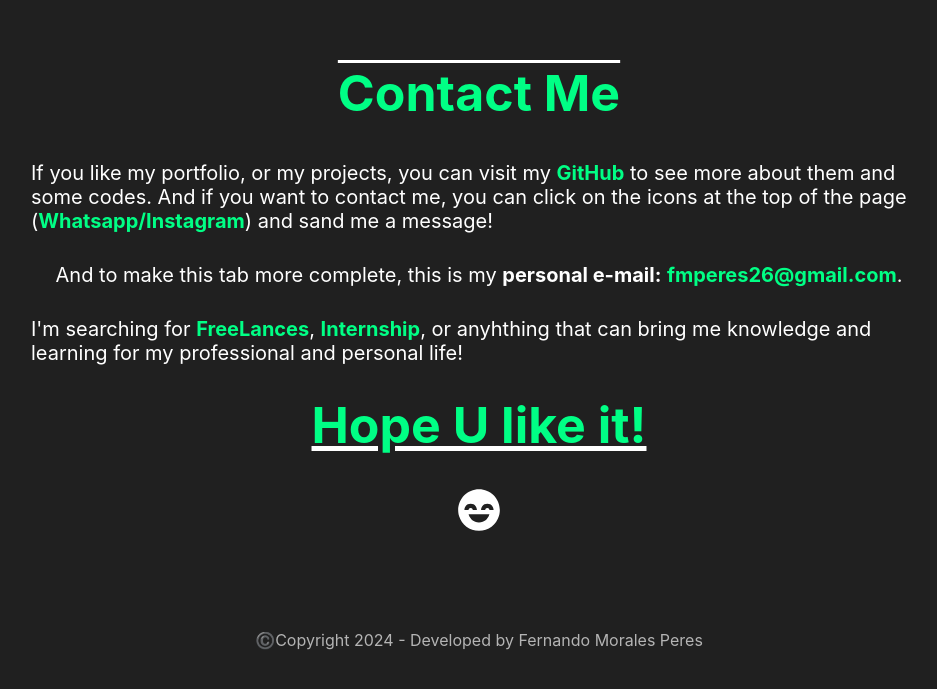
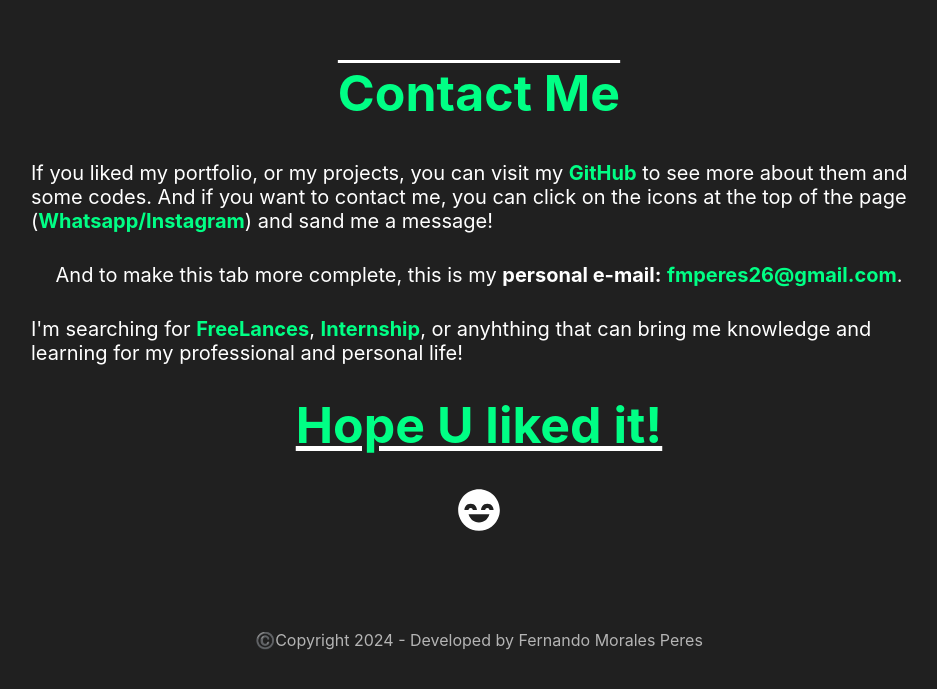
Before and after one commit to fernandomp26/fernandomorales_portfolio, a React (Vite) app: page / in a window 1280 px wide. Shown: the part 7104-7793 px from the top of the page, without its empty margins (161-1098 px from the left). Built offline with nearby package versions, Linux system fonts and the light colour scheme.

Commit message:
textos do contactMe arrumados

```diff
--- a/src/components/ContactMe.jsx
+++ b/src/components/ContactMe.jsx
@@ -11,10 +11,10 @@ export default function ContactMe({registerRef}) {
         <div className="contactme-container" ref={contactRef}>
             <h1 className="title">Contact Me</h1>
             <div className="contactme-content">
-                <p>If you like my portfolio, or my projects, you can visit my <b>GitHub</b> to see more about them and some codes. And if you want to contact me, you can click on the icons at the top of the page (<b>Whatsapp/Instagram</b>) and sand me a message!</p>
+                <p>If you liked my portfolio, or my projects, you can visit my <b>GitHub</b> to see more about them and some codes. And if you want to contact me, you can click on the icons at the top of the page (<b>Whatsapp/Instagram</b>) and sand me a message!</p>
                 <p>And to make this tab more complete, this is my <strong>personal e-mail:</strong> <b>fmperes26@gmail.com</b>.</p>
                 <p>I'm searching for <b>FreeLances</b>, <b>Internship</b>, or anyhthing that can bring me knowledge and learning for my professional and personal life!</p>
-                <h3>Hope U like it!</h3>
+                <h3>Hope U liked it!</h3>
                 <BiSolidHappyBeaming className='happy-face-icon'/>
             </div>
             <div className="footer">
```
